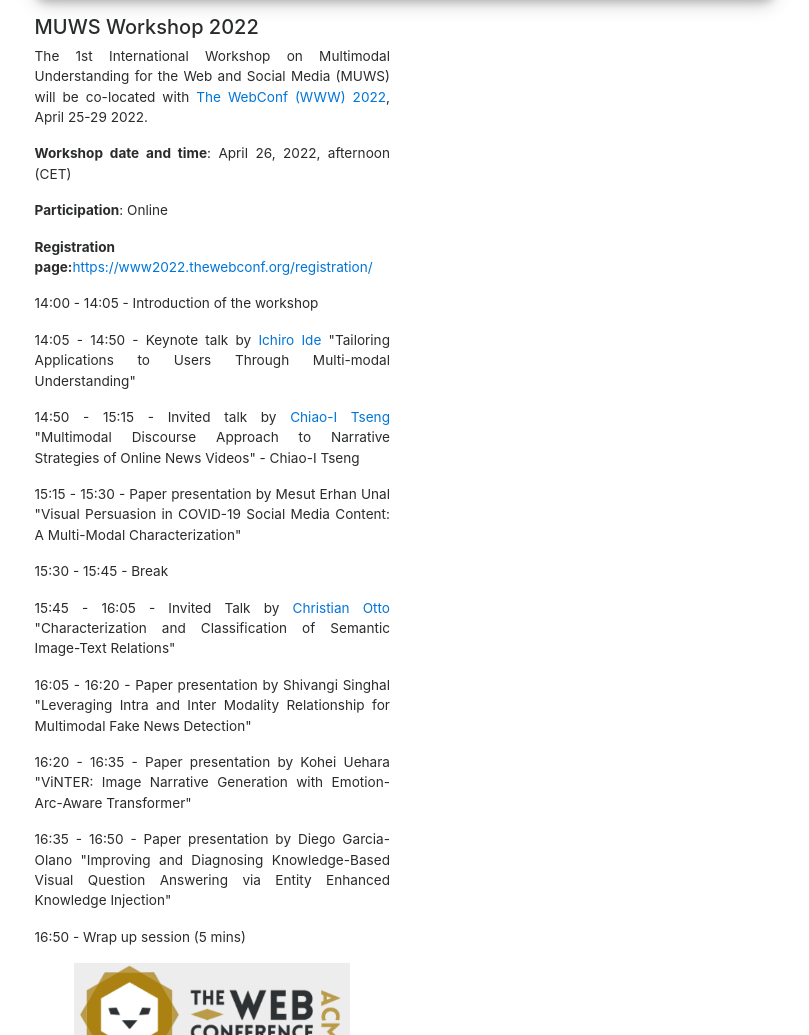
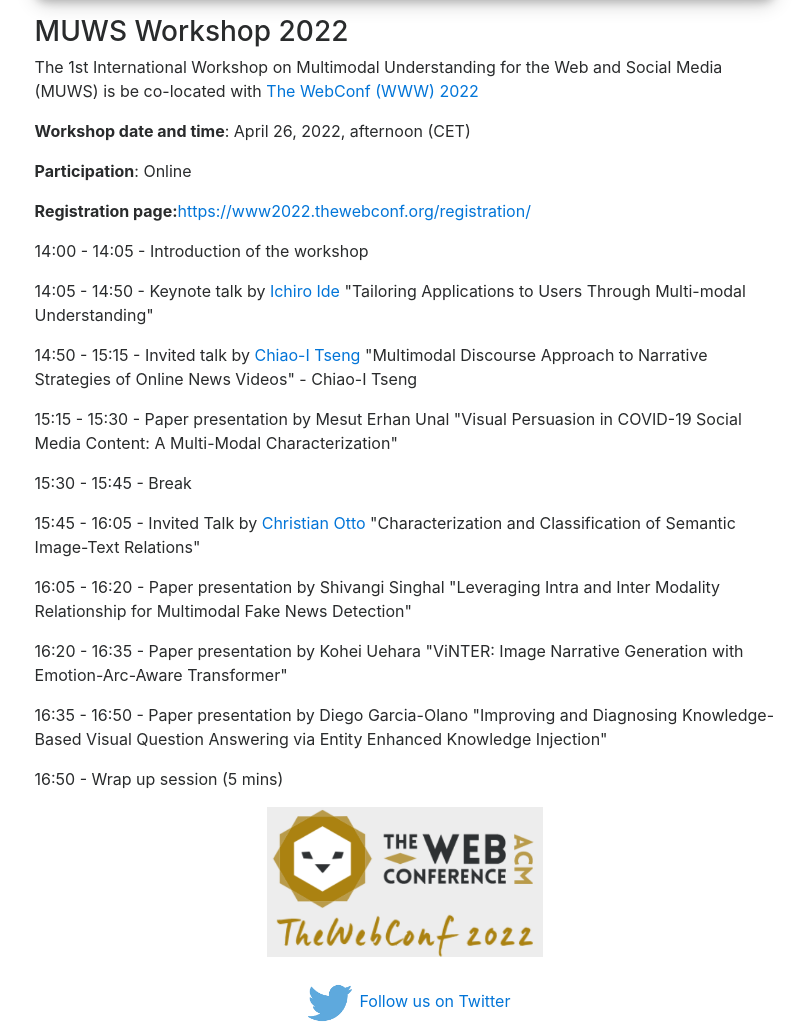
Before and after one commit to muws-workshop/muws-workshop.github.io, a Jekyll site: the page built from index.html, in a window 1280 px wide and 1400 px high. Shown: the part 365-1400 px from the top of the window, without its empty margins (235-1044 px from the left). Built offline with Jekyll 4.4.1, drawn with Linux system fonts in a browser that asks for light colours; nearby versions of some CDN libraries.

Commit message:
workshop program

```diff
--- a/index.html
+++ b/index.html
@@ -6,14 +6,12 @@ slide_id: 0
 
 
 
-<div class="row">
-    <div class="col-xs-12 col-sm-12 col-md-6 col-lg-6 col-xl-6 text-justify conference-text">
+<div>
 
-            <h5>MUWS Workshop 2022</h5>
+        <h3>MUWS Workshop 2022</h3>
 
-            <p> The 1st International Workshop on Multimodal Understanding for the Web and Social Media (MUWS) will be co-located with
-                <a href="https://www2022.thewebconf.org/"> The WebConf (WWW) 2022</a>, April 25-29 2022.</p>
-
+            <p> The 1st International Workshop on Multimodal Understanding for the Web and Social Media (MUWS) is be co-located with
+                <a href="https://www2022.thewebconf.org/"> The WebConf (WWW) 2022</a></p>
 
             <p><b>Workshop date and time</b>: April 26, 2022, afternoon (CET)</p>
 
@@ -42,6 +40,17 @@ slide_id: 0
             <p class="text-center">
                 <img alt="twitter" src="./assets/images/twitter_logo.png" height="60px"><a href="https://twitter.com/MuwsWorkshop">Follow us on Twitter</a>
             </p>
+
+</div>
+
+
+<<!-- div class="row">
+    <div class="col-xs-12 col-sm-12 col-md-6 col-lg-6 col-xl-6 text-justify conference-text">
+
+            <h5>MUWS Workshop 2022</h5>
+
+            <p> The 1st International Workshop on Multimodal Understanding for the Web and Social Media (MUWS) will be co-located with
+                <a href="https://www2022.thewebconf.org/"> The WebConf (WWW) 2022</a>, April 25-29 2022.</p> -->
 
 
             <!-- <p> The goal of the interdisciplinary MUWS Workshop is to bring together researchers and practitioners from the fields of Information Retrieval, Natural Language Processing, Computer Vision, Human Computation, and Semiotics to discuss and evaluate methods and solutions for effective and efficient analytics of multimodal information present in the Web or social media.
@@ -83,4 +92,4 @@ slide_id: 0
             {% include twitter-badge.html %}
             <!--####################################-->
     <!-- </div> -->
-</div>
+<!-- </div> -->
```
